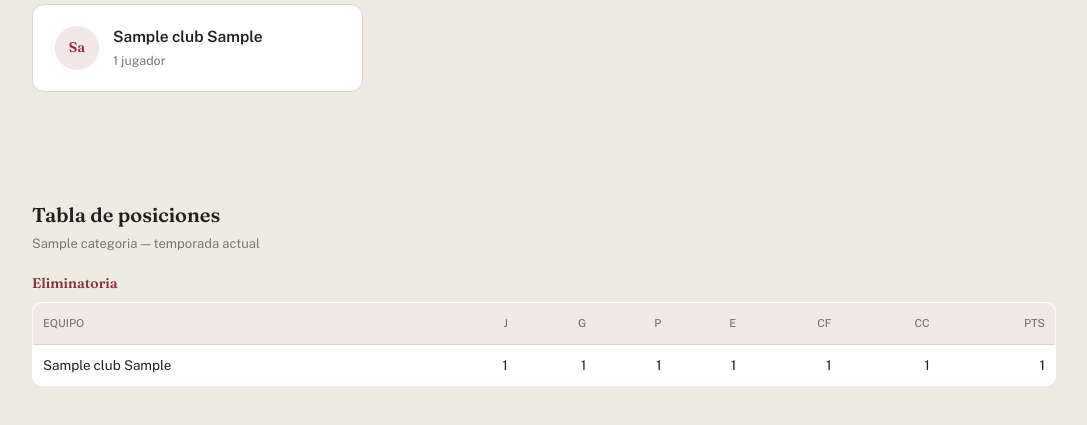
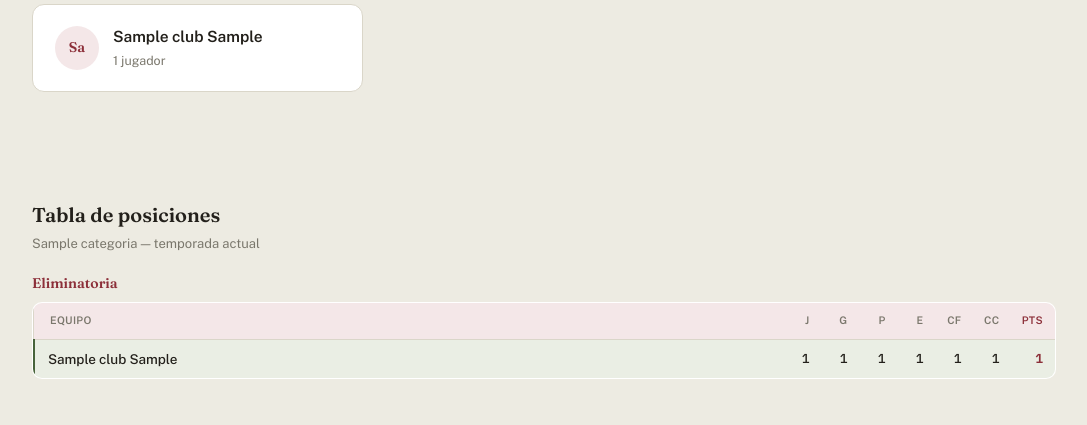
Before and after one commit to jeremyfer06-tech/semillero, a Django app: page /categoria/1/ in a window 1280 px wide. Shown: the part 239-664 px from the top of the page, without its empty margins (96-1183 px from the left). Run offline with Django 5.2, Linux system fonts and the light colour scheme; tables that the repository leaves empty hold one stand-in row (values such as "Sample post").

Commit message:
Mejorar diseño de la tabla de posiciones

```diff
--- a/jugadores/templates/jugadores/categoria_detalle.html
+++ b/jugadores/templates/jugadores/categoria_detalle.html
@@ -5,7 +5,7 @@
 <meta name="viewport" content="width=device-width, initial-scale=1.0">
 <title>{{ categoria.nombre }} — Semillero</title>
 <link rel="preconnect" href="https://fonts.googleapis.com">
-<link href="https://fonts.googleapis.com/css2?family=Fraunces:wght@500;600;700&family=Public+Sans:wght@400;500;600&display=swap" rel="stylesheet">
+<link href="https://fonts.googleapis.com/css2?family=Fraunces:wght@500;600;700&family=Public+Sans:wght@400;500;600&family=IBM+Plex+Mono:wght@500;600&display=swap" rel="stylesheet">
 <style>
   :root{
     --bg:#EDEBE2; --panel:#FFFFFF; --line:#DAD6C9; --ink:#23201B; --muted:#7A776C;
@@ -37,10 +37,17 @@
   .standings{margin-top:48px;}
   .standings h2{font-family:'Fraunces',serif;font-weight:600;font-size:20px;margin:0 0 4px;}
   .standings p{color:var(--muted);font-size:13px;margin:0 0 18px;}
-  .standings table{width:100%;border-collapse:collapse;font-size:13.5px;background:var(--panel);border:1px solid var(--line);border-radius:10px;overflow:hidden;}
-  .standings thead th{text-align:left;color:var(--muted);font-weight:500;font-size:11px;padding:12px 10px;background:var(--maroon-50);text-transform:uppercase;}
-  .standings thead th.num, .standings tbody td.num{text-align:right;}
-  .standings tbody td{padding:10px 10px;border-top:1px solid var(--line);}
+  .standings table{width:100%;border-collapse:collapse;font-size:13.5px;background:var(--panel);border:1px solid var(--line);border-radius:10px;overflow:hidden;table-layout:fixed;}
+  .standings thead th{text-align:left;color:var(--muted);font-weight:600;font-size:10.5px;padding:10px 8px;background:var(--maroon-50);text-transform:uppercase;letter-spacing:.03em;}
+  .standings thead th:first-child, .standings tbody td:first-child{width:auto;padding-left:16px;}
+  .standings thead th.num, .standings tbody td.num{text-align:right;width:38px;padding-right:12px;}
+  .standings thead th.num.pts, .standings tbody td.num.pts{width:44px;color:var(--maroon);}
+  .standings tbody td{padding:9px 8px;border-top:1px solid var(--line);font-family:'IBM Plex Mono',monospace;font-size:13px;color:var(--ink);}
+  .standings tbody td:first-child{font-family:'Public Sans',sans-serif;font-weight:500;font-size:13.5px;}
+  .standings tbody td.num.pts{font-weight:600;}
+  .standings tbody tr:hover{background:var(--bg);}
+  .standings tbody tr:first-child td{background:var(--grass-50);}
+  .standings tbody tr:first-child td:first-child{border-left:3px solid var(--grass);padding-left:13px;}
   .standings .fase-label{font-family:'Fraunces',serif;font-weight:600;font-size:14px;margin:20px 0 8px;color:var(--maroon);}
   .standings .fase-label:first-child{margin-top:0;}
 
@@ -93,7 +100,7 @@
             <tr>
               <th>Equipo</th>
               <th class="num">J</th><th class="num">G</th><th class="num">P</th><th class="num">E</th>
-              <th class="num">CF</th><th class="num">CC</th><th class="num">Pts</th>
+              <th class="num">CF</th><th class="num">CC</th><th class="num pts">Pts</th>
             </tr>
           </thead>
           <tbody>
@@ -106,7 +113,7 @@
                 <td class="num">{{ p.empatados }}</td>
                 <td class="num">{{ p.carreras_favor }}</td>
                 <td class="num">{{ p.carreras_contra }}</td>
-                <td class="num">{{ p.puntos }}</td>
+                <td class="num pts">{{ p.puntos }}</td>
               </tr>
             {% endfor %}
           </tbody>
```
